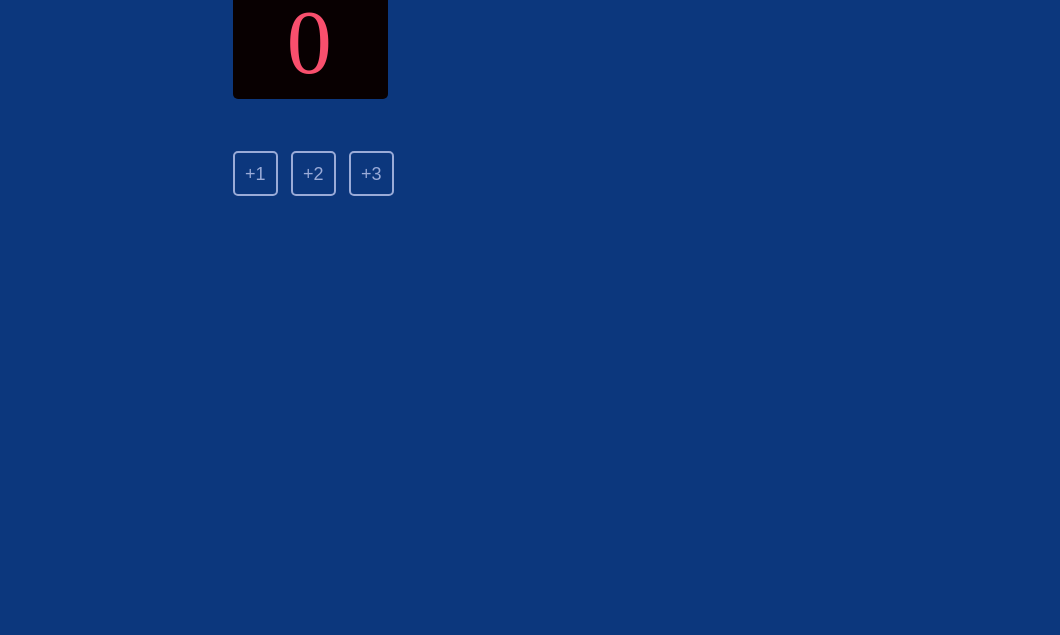
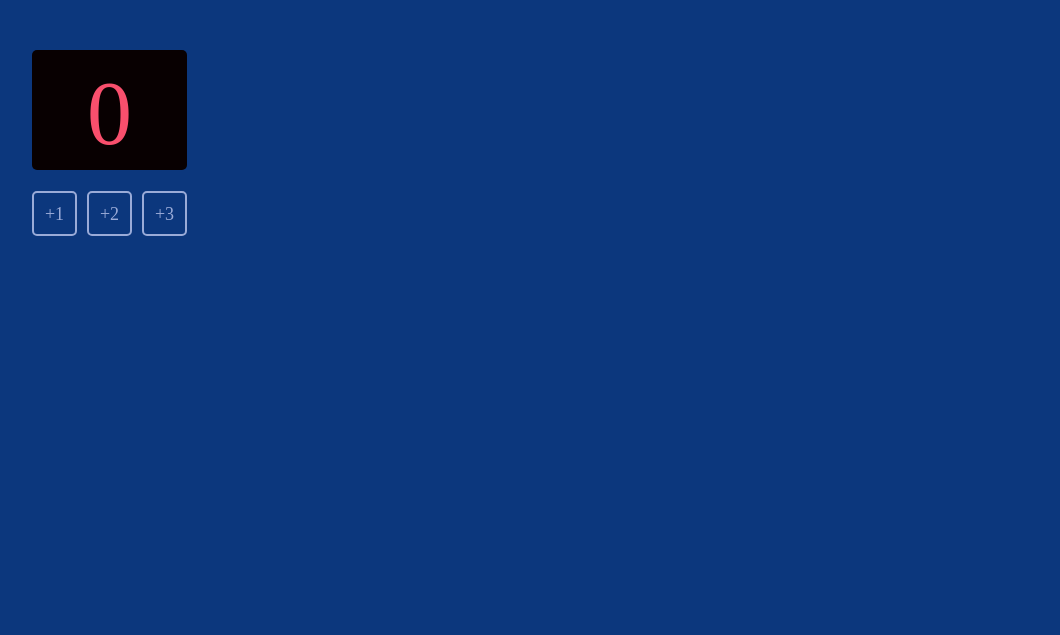
Before and after one commit to MartinTI21/basketball-scoreboard, a website built with Vite: page index.html in a window 1280 px wide. Shown: the part 165-800 px from the top of the page, without its empty margins (50-1110 px from the left). Built offline with nearby package versions, Linux system fonts and the light colour scheme.

Commit message:
Add files via upload

```diff
--- a/index.css
+++ b/index.css
@@ -1,14 +1,14 @@
 body {
     background-color: #0c377d;
     margin: 0;
-    font-family: 'Cursed Timer ULiL'
 }
 
 .container {
     display: flex;
     justify-content: space-around;
 }
-h3{
+#home-el{
+    position: absolute;
 width: 149px;
 height: 36px;
 left: 85px;
@@ -20,36 +20,35 @@ font-size: 40px;
 line-height: 36px;
 text-align: center;
 color: #EEEEEE;
-margin-left: 85px;
-margin-top: 68px;
 }
 #result-el{
+position: absolute;
 width: 117px;
 height: 120px;
 left: 100px;
 top: 125px;
+font-family: 'Cursed Timer ULiL';
 font-style: normal;
 font-weight: 400;
 font-size: 90px;
 line-height: 127px;
 text-align: center;
 color: #F94F6D;
+background: position absolute;
+width: 155px;
+height: 120px;
 left: 82px;
 top: 125px;
 background: #080001;
 border-radius: 5px;
-padding-left: 18px;
-padding-right: 20px;
-margin-top: 21px;
-margin-left: 82px;
-margin-bottom: 26px;
 }
 button{
+position: absolute;
 width: 30px;
 height: 25.77px;
 left: 89px;
 top: 280px;
-font-family: "Cursed Timer ULiL", sans-serif;
+font-family: 'Cursed Timer ULiL';
 font-style: normal;
 font-weight: 400;
 font-size: 18px;
@@ -59,20 +58,18 @@ color: #9AABD8;
 margin-top: 85px;
 background: none;
 border: none;
+box-decoration-break: box-sizing border-box;
+position: absolute;
 width: 45px;
 height: 45px;
 left: 82px;
 top: 271px;
 border: 2px solid #9AABD8;
-border-radius: 5px;
-margin-top: 26px
-}
-#button1{
-    margin-left: 82px
+border-radius: 5px
 }
 #button2{
-    margin-left: 9px;
-    margin-right: 9px;
+margin-left: 55px
 }
 #button3{
+    margin-left: 110px
 }
--- a/index.html
+++ b/index.html
@@ -1,12 +1,12 @@
 <html>
-    <head><link rel="stylesheet" href="https://cdnjs.cloudflare.com/ajax/libs/normalize/8.0.1/normalize.css"><link rel="stylesheet" href="https://cdnjs.cloudflare.com/ajax/libs/normalize/8.0.1/normalize.css">
+    <head><link rel="stylesheet" href="https://cdnjs.cloudflare.com/ajax/libs/normalize/8.0.1/normalize.css">
         <link rel="stylesheet" href="index.css">
     </head>
     <body>
         <div class="container">
             <div>
                 <h3 id="home-el">HOME</h3>
-                <p id="result-el" >0</p>
+                <p id="result-el">0</p>
                 <button id="button1" onclick="add1()">+1</button>
                 <button id="button2" onclick="add2()">+2</button>
                 <button id="button3" onclick="add3()">+3</button>
--- /dev/null
+++ b/vite.config.js
@@ -0,0 +1,6 @@
+import {defineConfig} from 'vite'
+
+
+export default defineConfig({
+	plugins: []
+})
```
Also changed, not shown: package.json (added, +13 -0 lines), README.md (added).
